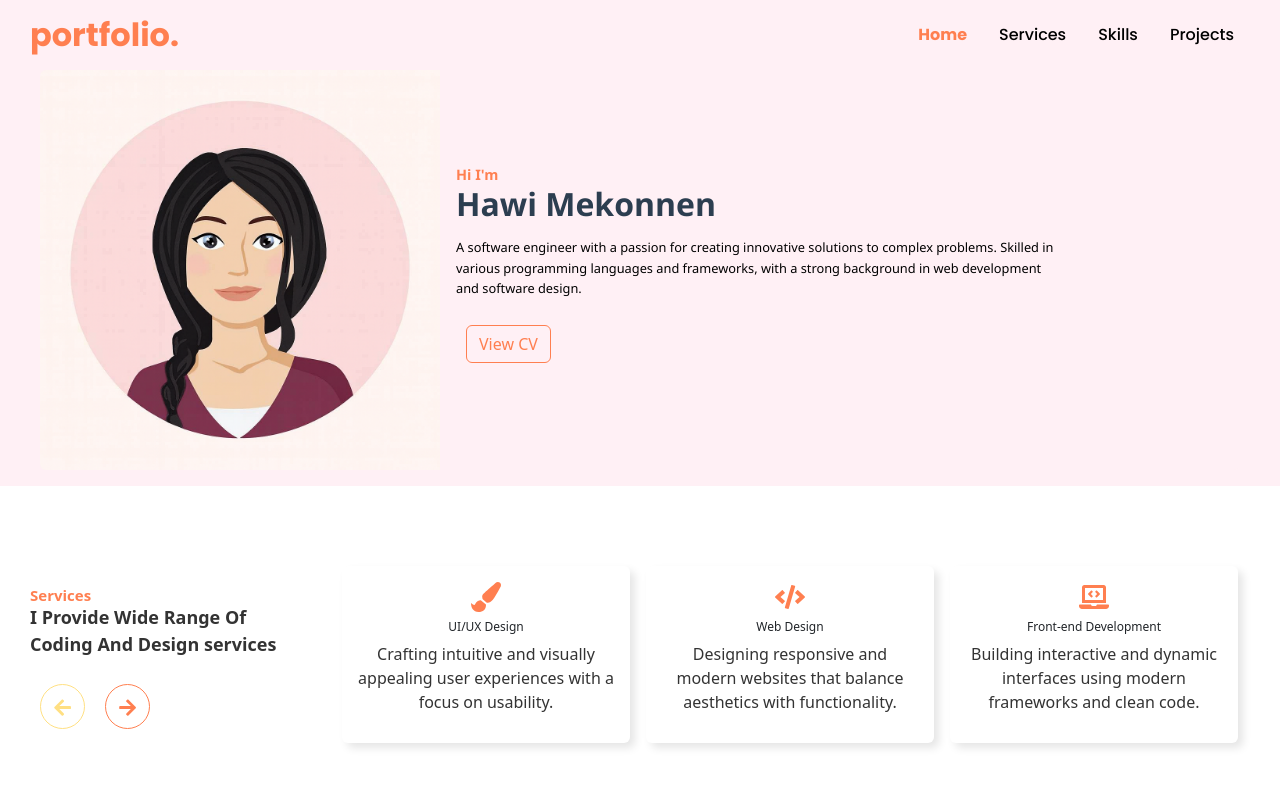
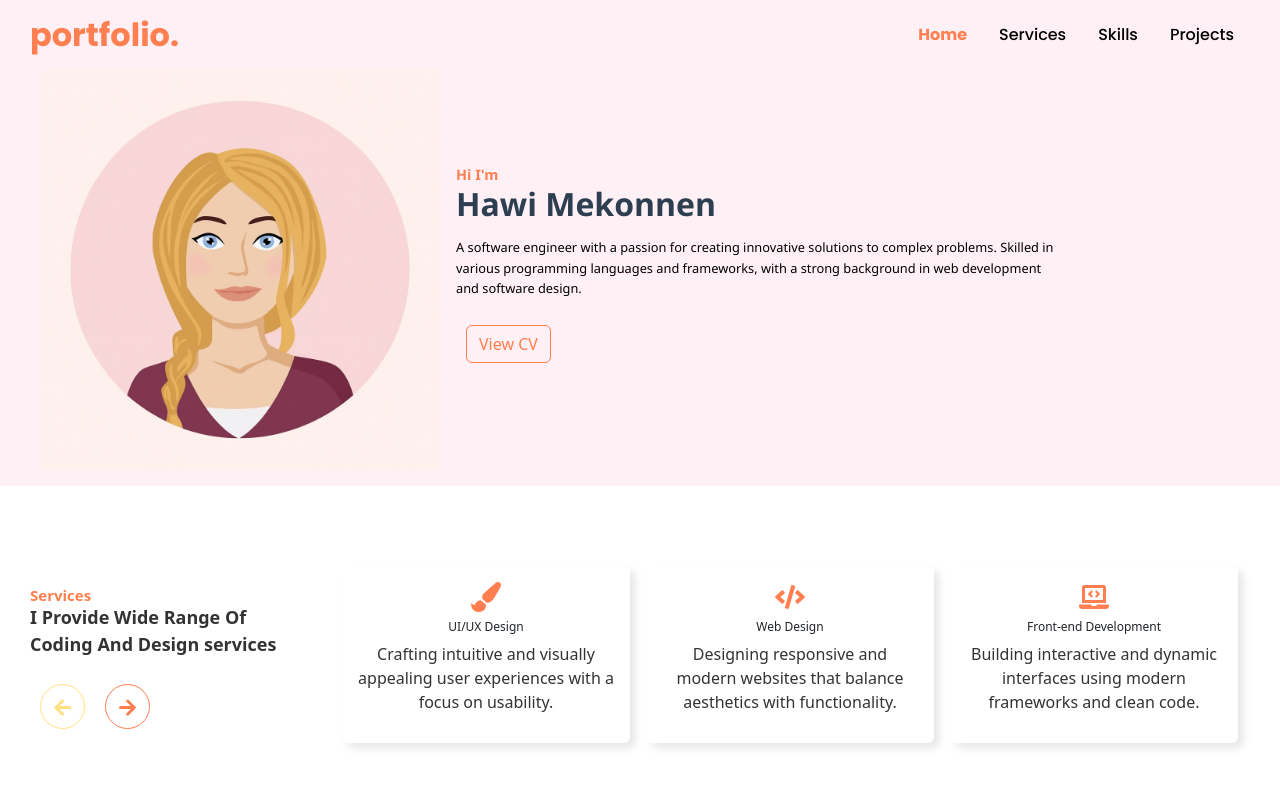
Before and after one commit to hawiMekonnen/new-portfolio, a React (Vite) app in the folder react-app/: page / in a window 1280 px wide. Shown: the top 800 px of the page. Built offline with nearby package versions, Linux system fonts and the light colour scheme.

Commit message:
fix base for Vercel

```diff
--- a/react-app/src/components/Home.tsx
+++ b/react-app/src/components/Home.tsx
@@ -13,7 +13,7 @@ function Home() {
           <div className="row g-0">
             <div className="col-md-4">
               <img
-                src="/pic-3.png" // ← exact name, no folder
+                src="/pic-1.png" // ← exact name, no folder
                 className="img-fluid rounded-start"
                 alt="Hawi Mekonnen"
               />
```
Also changed, not shown: react-app/public/pic-1.png (renamed from react-app/images/pic-1.png).
